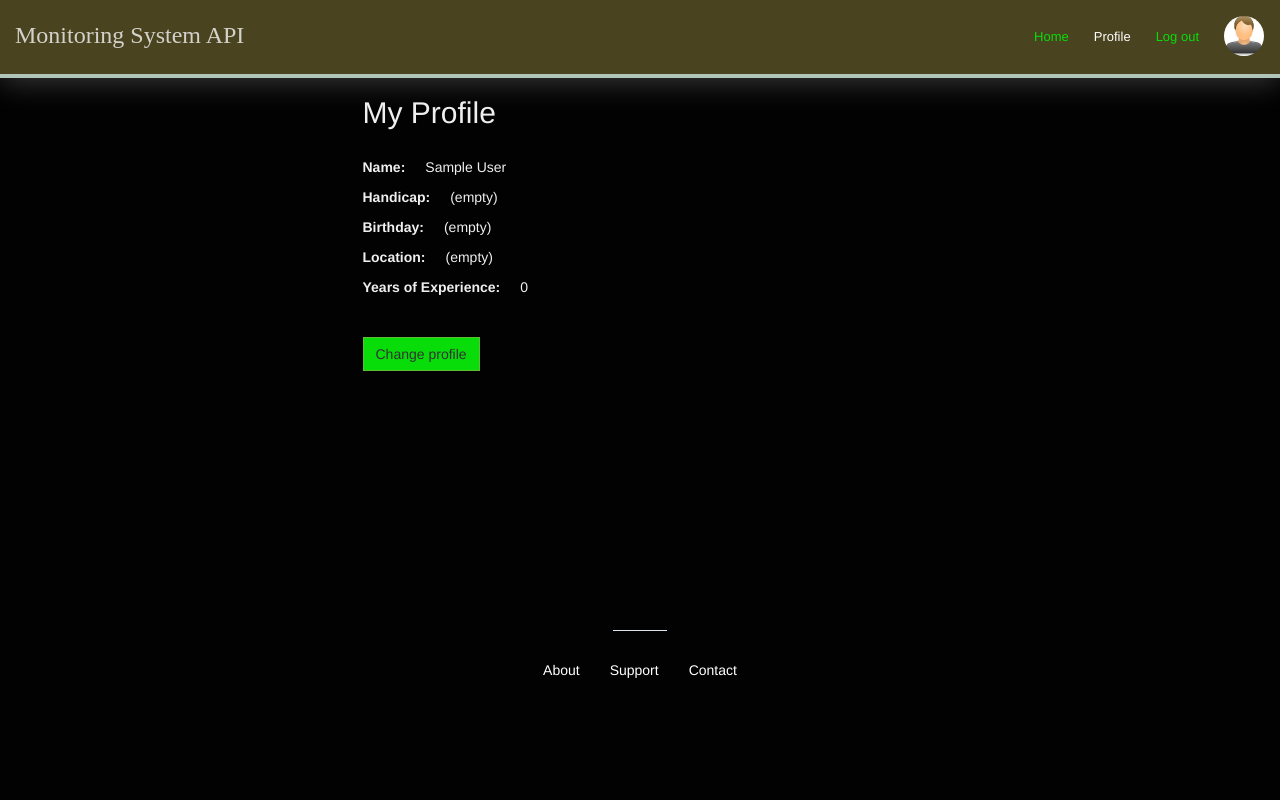
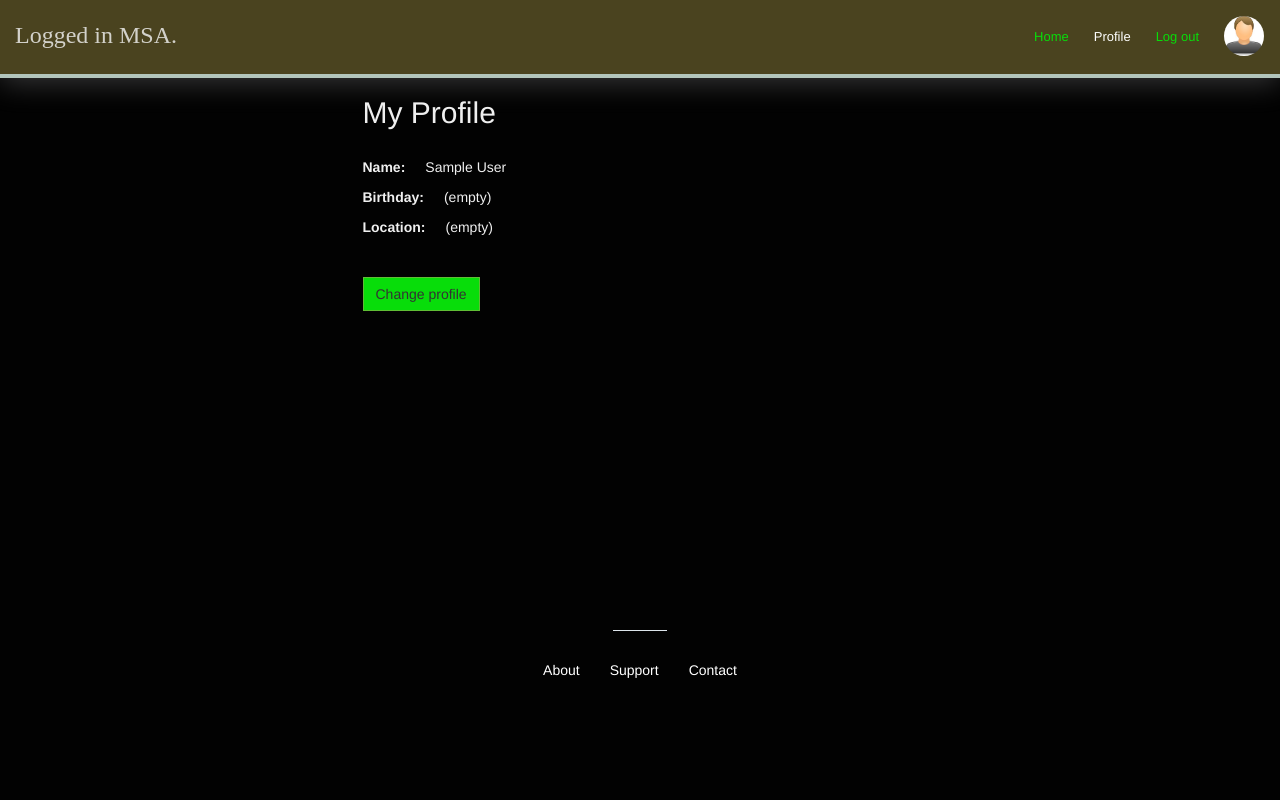
Before and after one commit to pythonguru101/MSA, a Django app: page /account/profile/1/ in a window 1280 px wide. Run offline with Django 3.2, Linux system fonts and the light colour scheme; the visitor is signed in with stand-in values (Sample User, id 1); data comes from the database, SQL or seed files in the repository; some libraries are stand-ins or nearby versions.

Commit message:
fix db issues

```diff
--- a/api/v1/urls.py
+++ b/api/v1/urls.py
@@ -13,7 +13,7 @@ oauth2_endpoint_views = [
 
 urlpatterns = [
     # club info
-    url(r'^practice/club_info/(?P<club_id>[-\w]+)/$', ClubInfoView.as_view()),
+    url(r'^practice/club_info/$', SystemInfoView.as_view()),
     # oauth2
     url(r'^o/', include(oauth2_endpoint_views)),
 ]
--- a/api/v1/views/__init__.py
+++ b/api/v1/views/__init__.py
@@ -1 +1 @@
-from .core import ClubInfoView
+from .core import SystemInfoView
--- a/apps/profiles/admin.py
+++ b/apps/profiles/admin.py
@@ -10,8 +10,8 @@ class UserAdmin(BaseUserAdmin):
 
     ]
     fieldsets = (
-        (None, {'fields': ('username', 'email', 'password', 'photo', 'image_tag', 'handicap', 'birthday', 'location',
-                           'years_of_experience', 'creation_time')}),
+        (None,
+         {'fields': ('username', 'email', 'password', 'photo', 'image_tag', 'birthday', 'location', 'creation_time')}),
         (_('Permissions'), {'fields': ('is_active', 'is_staff', 'is_superuser')}),
         (_('Important dates'), {'fields': ('last_login', 'date_joined')}),
     )
--- a/apps/profiles/forms.py
+++ b/apps/profiles/forms.py
@@ -22,8 +22,7 @@ class ProfileEditForm(forms.ModelForm):
     class Meta:
         model = User
         fields = (
-            'first_name', 'last_name',
-            'handicap', 'birthday', 'location', 'years_of_experience', 'creation_time', 'photo',
+            'first_name', 'last_name', 'birthday', 'location', 'creation_time', 'photo',
         )
 
     def __init__(self, *args, **kwargs):
--- a/apps/profiles/models.py
+++ b/apps/profiles/models.py
@@ -10,12 +10,10 @@ import django
 
 
 class User(AbstractUser):
-    handicap = models.CharField(_('Handicap'), max_length=255, null=True, blank=True)
     photo = models.ImageField(_('Photo'), upload_to='userphotos/', null=True, blank=True)
 
     birthday = models.DateField(_('Birthday'), null=True, blank=True)
     location = models.CharField(_('Location'), max_length=255, null=True, blank=True)
-    years_of_experience = models.IntegerField(_('Years of Experience'), default=0)
     creation_time = models.DateTimeField(_('Creation Time'), default=django.utils.timezone.now)
 
     @property
--- a/settings/local.py
+++ b/settings/local.py
@@ -13,7 +13,7 @@ INSTALLED_APPS += [
 DATABASES = {
     'default': {
         'ENGINE': 'django.db.backends.postgresql_psycopg2',
-        'NAME': 'golf_db_prod',
+        'NAME': 'msa_db',
         'USER': 'postgres',
         'PASSWORD': 'postgres',
         'HOST': 'localhost',
--- a/templates/base.html
+++ b/templates/base.html
@@ -67,7 +67,11 @@
       <span class="icon-bar"></span>
     </button>
     <a class="navbar-brand" href="{% if user.is_authenticated %}{% url 'core:report' %}{% else %}{% url 'core:home' %}{% endif %}">
+    {% if user.is_authenticated %}
+      <label class="title"> Logged in MSA.</label>
+    {% else %}
       <label class="title">Monitoring System API</label>
+    {% endif %}
     </a>
   </div>
 
--- a/templates/profiles/profile.html
+++ b/templates/profiles/profile.html
@@ -17,10 +17,8 @@
 
           <div>
             <p><label>Name:</label>{{ profile.first_name }} {{ profile.last_name }}</p>
-            <p><label>Handicap:</label>{{ profile.handicap|default_if_none:"(empty)" }}</p>
             <p><label>Birthday:</label>{{ profile.birthday|default_if_none:"(empty)" }}</p>
             <p><label>Location:</label>{{ profile.location|default_if_none:"(empty)" }}</p>
-            <p><label>Years of Experience:</label>{{ profile.years_of_experience }}</p>
 
             <button class="btn btn-primary gap-top-big btn-switch-to-form">Change profile</button>
           </div>
@@ -42,9 +40,6 @@
           {% endif %}
 
           <form method="post" enctype="multipart/form-data">{% csrf_token %}
-{#            {% if user.photo_url|length > 0 %}#}
-{#              <img src="{{ profile.photo_url }}" alt="No Photo" id="user-photo">#}
-{#            {% endif %}#}
             <!-- photo -->
             <div class="form-group">
               <label for="{{ form.photo.id_for_label }}">{{ form.photo.label|safe }}
@@ -57,24 +52,18 @@
             <div style="display: flex; justify-content: space-between">
               <div class="form-group">
                 <label for="{{ form.first_name.id_for_label }}">{{ form.first_name.label|safe }}
-                  {% if form.first_name.field.required %}<span class="required" aria-required="true"> * </span>{% endif %}
+                  {% if form.first_name.field.required %}
+                    <span class="required" aria-required="true"> * </span>{% endif %}
                 </label>
                 {{ form.first_name }}
               </div>
               <div class="form-group">
                 <label for="{{ form.last_name.id_for_label }}">{{ form.last_name.label|safe }}
-                  {% if form.last_name.field.required %}<span class="required" aria-required="true"> * </span>{% endif %}
+                  {% if form.last_name.field.required %}
+                    <span class="required" aria-required="true"> * </span>{% endif %}
                 </label>
                 {{ form.last_name }}
               </div>
-            </div>
-
-            <!-- handicap -->
-            <div class="form-group">
-              <label for="{{ form.handicap.id_for_label }}">{{ form.handicap.label|safe }}
-                {% if form.handicap.field.required %}<span class="required" aria-required="true"> * </span>{% endif %}
-              </label>
-              {{ form.handicap }}
             </div>
 
             <!-- birthday -->
@@ -93,14 +82,6 @@
               {{ form.location }}
             </div>
 
-            <!-- years_of_experience -->
-            <div class="form-group">
-              <label for="{{ form.years_of_experience.id_for_label }}">{{ form.years_of_experience.label|safe }}
-                {% if form.years_of_experience.field.required %}<span class="required" aria-required="true"> * </span>{% endif %}
-              </label>
-              {{ form.years_of_experience }}
-            </div>
-
             <div class="form-group" style="display: flex; justify-content: flex-end">
               <button class="btn btn-primary btn-small" type="submit">Save</button>
               <button class="btn btn-default btn-small btn-profile-cancel" type="reset">Cancel</button>
```
Also changed, not shown: api/v1/views/core.py (+7 -55 lines), apps/profiles/migrations/0001_initial.py.
